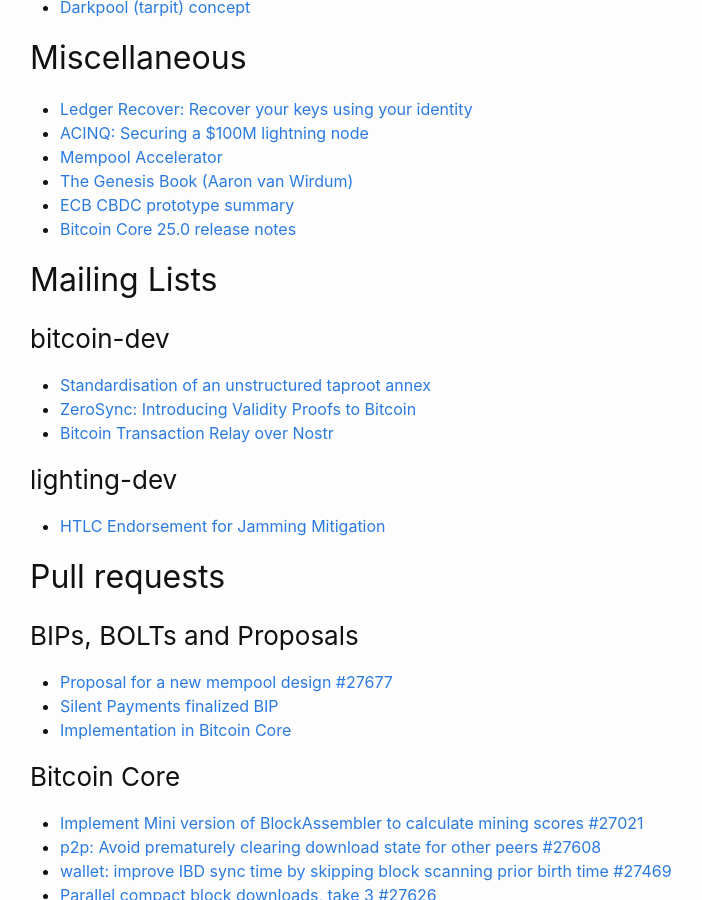
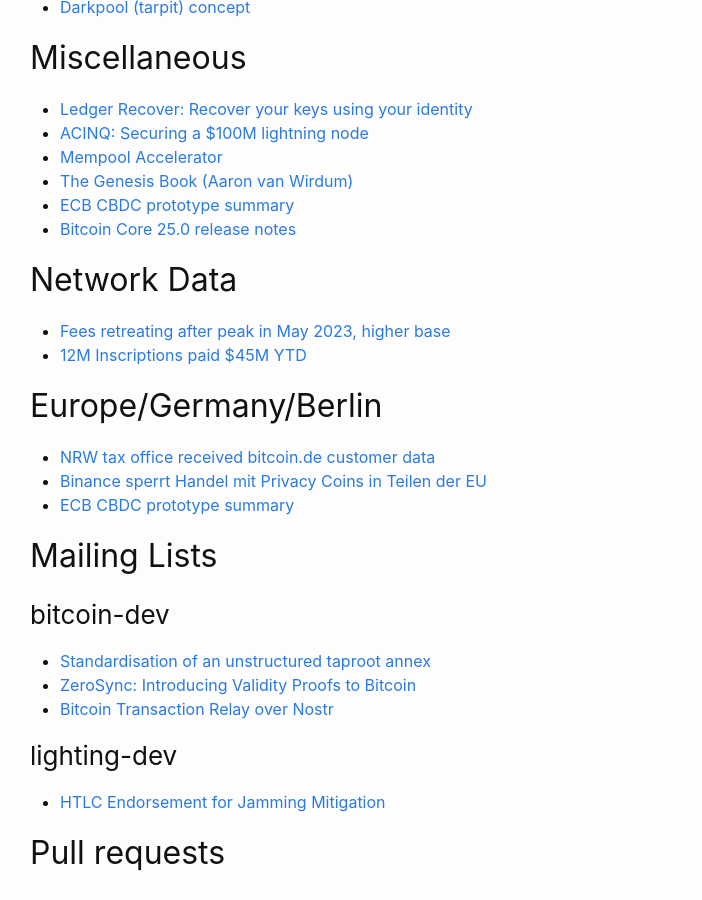
Before and after one commit to fjahr/bitdevsberlin, a Jekyll site: the page built from _posts/2023-06-14-socratic-seminar-44.md, in a window 1280 px wide and 900 px high, scrolled down 634 px. Shown: the whole window, without its empty margins (240-942 px from the left). Built offline with Jekyll 4.4.1, drawn with Linux system fonts in a browser that asks for light colours.

Commit message:
Add late links for #44

```diff
--- a/_posts/2023-06-14-socratic-seminar-44.md
+++ b/_posts/2023-06-14-socratic-seminar-44.md
@@ -31,6 +31,17 @@ Thanks to [Wasabi Wallet](https://wasabiwallet.io/) for sponsoring food and drin
 - [The Genesis Book (Aaron van Wirdum)](https://twitter.com/aaronvanw/status/1659935693890547712)
 - [ECB CBDC prototype summary](https://www.ecb.europa.eu/pub/pdf/other/ecb.prototype_summary20230526~71d0b26d55.en.pdf)
 - [Bitcoin Core 25.0 release notes](https://github.com/bitcoin/bitcoin/blob/master/doc/release-notes/release-notes-25.0.md)
+
+## Network Data
+
+- [Fees retreating after peak in May 2023, higher base](https://bitcoinvisuals.com/chain-fees-day)
+- [12M Inscriptions paid $45M YTD](https://dune.com/dgtl_assets/bitcoin-ordinals-analysis)
+
+## Europe/Germany/Berlin
+
+- [NRW tax office received bitcoin.de customer data](https://www.spiegel.de/panorama/nordrhein-westfalen-steuerermittlungen-gegen-nutzer-von-kryptowaehrungs-plattformen-a-14f68845-d9b7-44b8-832f-a120e74b6fe5?sara_ref=re-so-app-sh)
+- [Binance sperrt Handel mit Privacy Coins in Teilen der EU](https://www.heise.de/news/Monero-und-Co-Binance-schraenkt-Handel-mit-Privacy-Coins-in-Teilen-der-EU-ein-9154905.html)
+- [ECB CBDC prototype summary](https://www.ecb.europa.eu/pub/pdf/other/ecb.prototype_summary20230526~71d0b26d55.en.pdf)
 
 ## Mailing Lists
 
```
